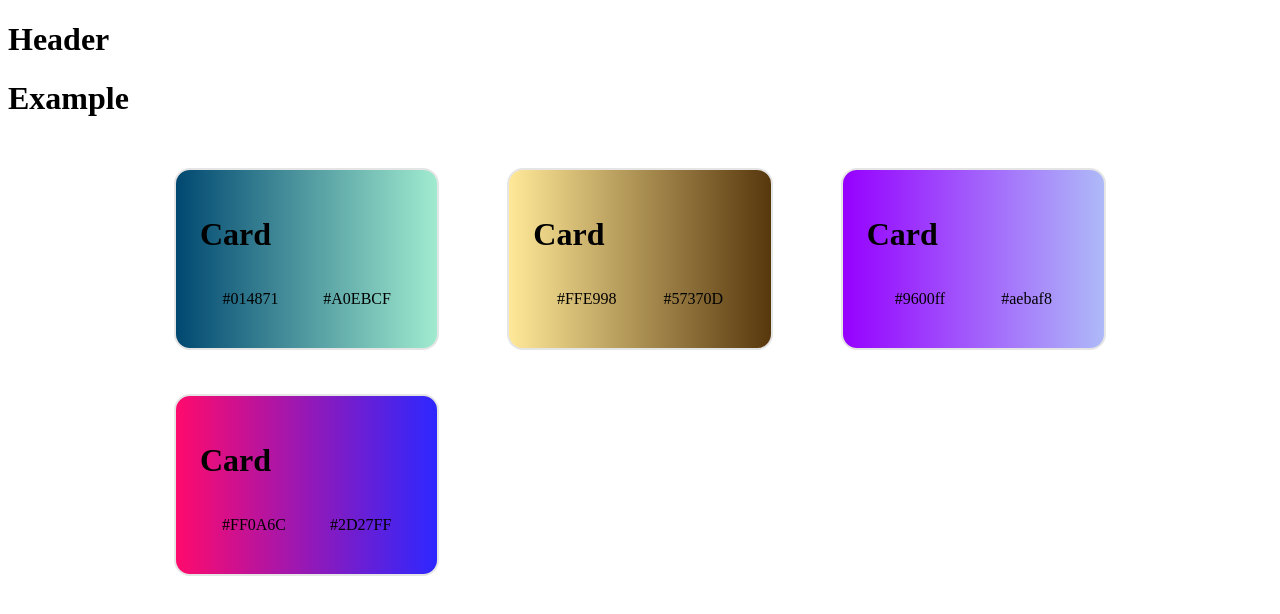
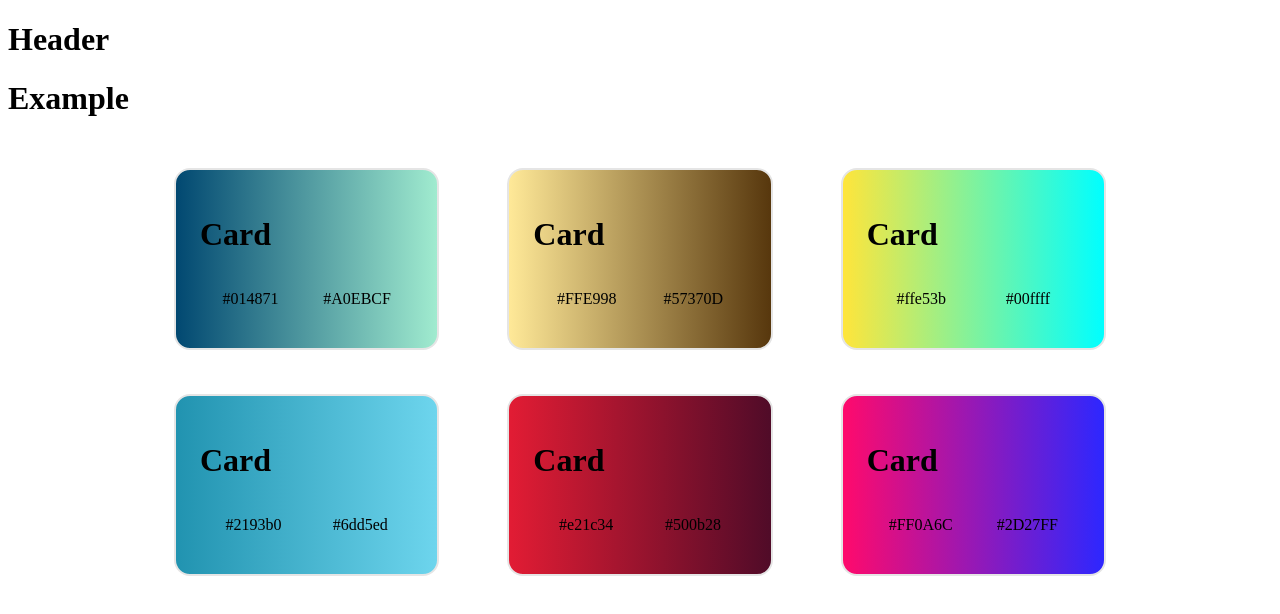
Before and after one commit to RAJ66/Gradient-Color, a React (Create React App) app: page / in a window 1280 px wide. Shown: the top 614 px of the page. Built offline with nearby package versions, Linux system fonts and the light colour scheme.

Commit message:
doc: added gradient

```diff
--- a/gradient.json
+++ b/gradient.json
@@ -6,7 +6,7 @@
     ["#FF0A6C", "#2D27FF"], //
     ["#ffe53b", "#00ffff"],
     ["#2193b0", "#6dd5ed"],
-    ["#e21c34", "#500b28"],
+    ["#e21c34", "#500b28"], //
     ["#a5fbce", "#f3f8cd"],
     ["#5761b2", "#1fc5a8"],
     ["#184e68", "#57ca85"],
--- a/src/data.js
+++ b/src/data.js
@@ -8,8 +8,16 @@ export const stockData = [
     color2: "#57370D",
   },
   {
-    color1: "#9600ff",
-    color2: "#aebaf8",
+    color1: "#ffe53b",
+    color2: "#00ffff",
+  },
+  {
+    color1: "#2193b0",
+    color2: "#6dd5ed",
+  },
+  {
+    color1: "#e21c34",
+    color2: "#500b28",
   },
   {
     color1: "#FF0A6C",
```
